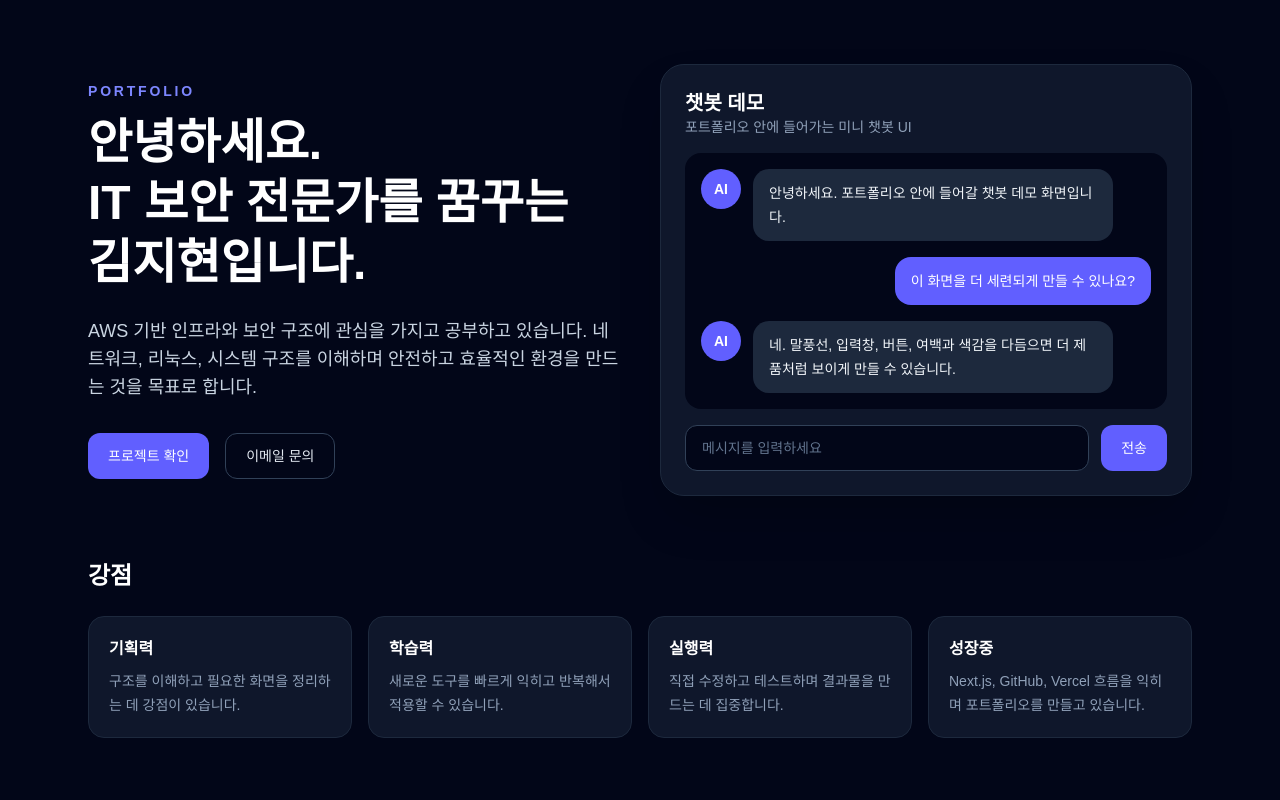
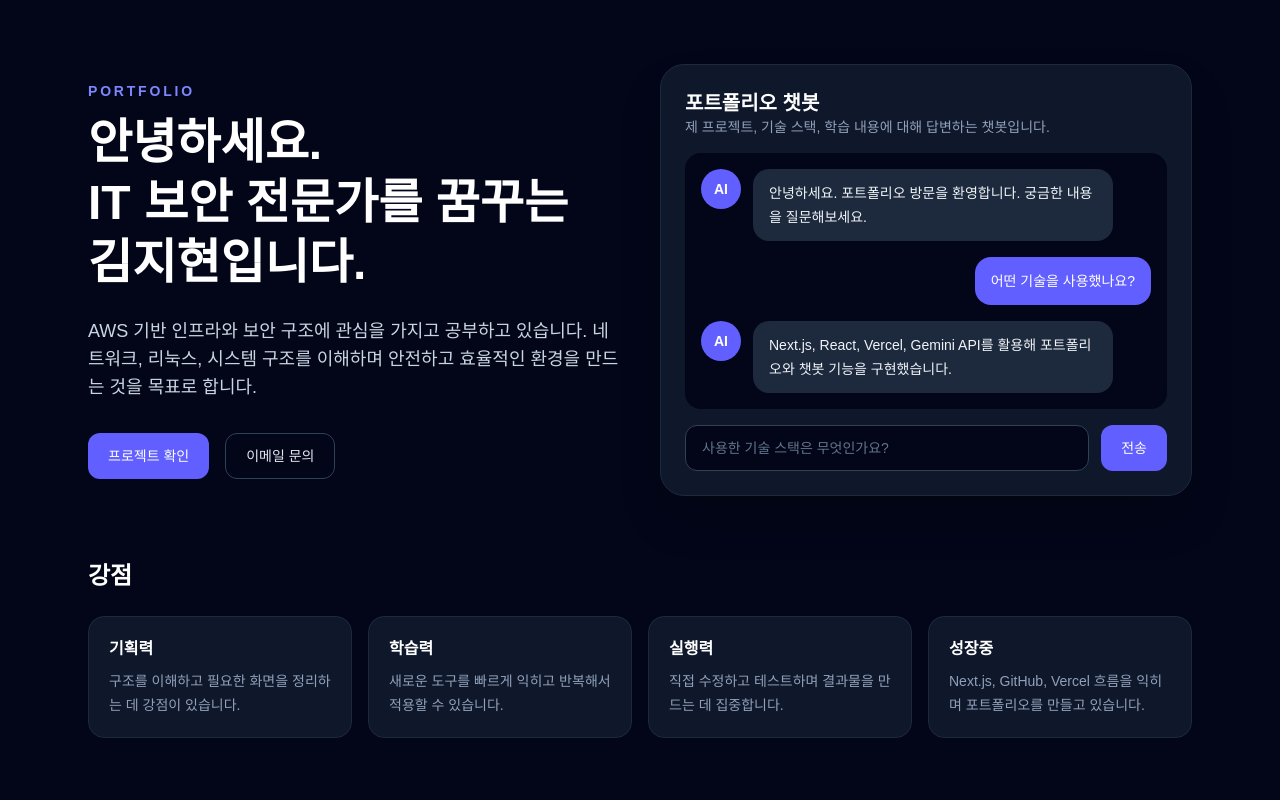
Before and after one commit to Journey910/next-test, a Next.js app: page / in a window 1280 px wide. Shown: the top 800 px of the page. Built offline with nearby package versions, Linux system fonts and the light colour scheme.

Commit message:
Update portfolio chatbot text

```diff
--- a/app/page.tsx
+++ b/app/page.tsx
@@ -93,9 +93,9 @@ export default function Home() {
           <div className="rounded-3xl border border-slate-800 bg-slate-900 p-4 shadow-2xl sm:p-6">
             <div className="mb-4 flex items-center justify-between">
               <div>
-                <h2 className="text-lg font-semibold sm:text-xl">챗봇 데모</h2>
+                <h2 className="text-lg font-semibold sm:text-xl">포트폴리오 챗봇</h2>
                 <p className="text-xs text-slate-400 sm:text-sm">
-                  포트폴리오 안에 들어가는 미니 챗봇 UI
+                제 프로젝트, 기술 스택, 학습 내용에 대해 답변하는 챗봇입니다.
                 </p>
               </div>
             </div>
@@ -106,13 +106,13 @@ export default function Home() {
                   AI
                 </div>
                 <div className="max-w-[80%] rounded-2xl bg-slate-800 px-3 py-2 text-xs leading-5 text-slate-100 sm:px-4 sm:py-3 sm:text-sm sm:leading-6">
-                  안녕하세요. 포트폴리오 안에 들어갈 챗봇 데모 화면입니다.
+                안녕하세요. 포트폴리오 방문을 환영합니다. 궁금한 내용을 질문해보세요.
                 </div>
               </div>
 
               <div className="flex justify-end">
                 <div className="max-w-[80%] rounded-2xl bg-indigo-500 px-3 py-2 text-xs leading-5 text-white sm:px-4 sm:py-3 sm:text-sm sm:leading-6">
-                  이 화면을 더 세련되게 만들 수 있나요?
+                어떤 기술을 사용했나요?
                 </div>
               </div>
 
@@ -121,7 +121,7 @@ export default function Home() {
                   AI
                 </div>
                 <div className="max-w-[80%] rounded-2xl bg-slate-800 px-3 py-2 text-xs leading-5 text-slate-100 sm:px-4 sm:py-3 sm:text-sm sm:leading-6">
-                  네. 말풍선, 입력창, 버튼, 여백과 색감을 다듬으면 더 제품처럼 보이게 만들 수 있습니다.
+                Next.js, React, Vercel, Gemini API를 활용해 포트폴리오와 챗봇 기능을 구현했습니다.
                 </div>
               </div>
             </div>
@@ -129,7 +129,7 @@ export default function Home() {
             <div className="mt-4 flex gap-3">
               <input
                 type="text"
-                placeholder="메시지를 입력하세요"
+                placeholder="사용한 기술 스택은 무엇인가요?"
                 className="flex-1 rounded-xl border border-slate-700 bg-slate-950 px-3 py-2 text-xs text-white outline-none placeholder:text-slate-500 sm:px-4 sm:py-3 sm:text-sm"
               />
               <button className="rounded-xl bg-indigo-500 px-4 py-2 text-sm font-medium text-white transition hover:bg-indigo-400 sm:px-5 sm:py-3">
```
